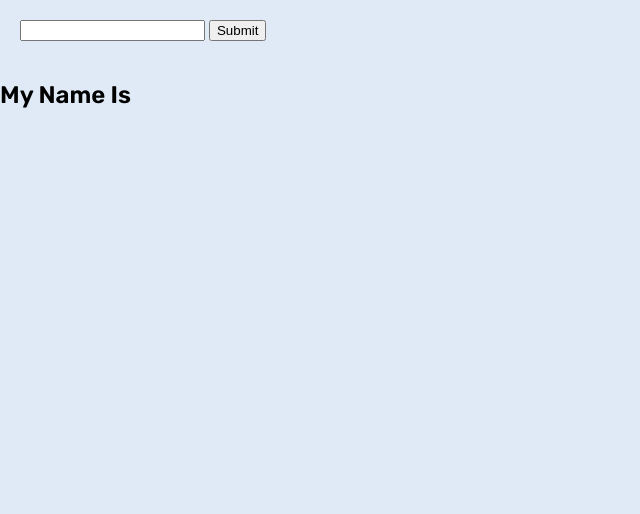
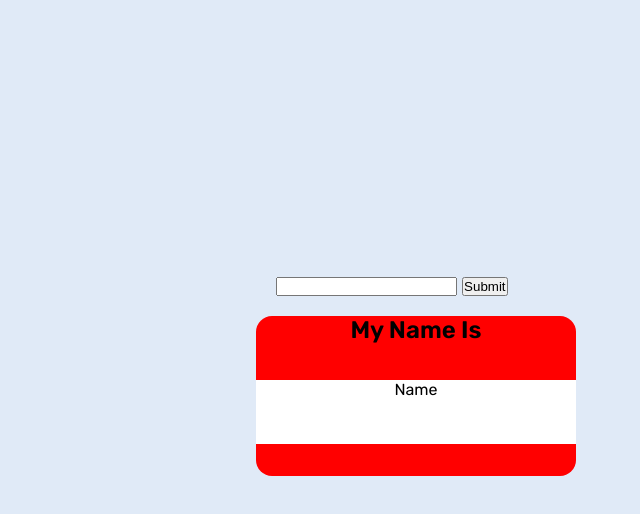
Before and after one commit to rioredwards/Name-Tag, a plain HTML site: page index.html in a window 1280 px wide. Shown: the whole page, without its empty margins (0-640 px from the left). Drawn offline with Linux system fonts and the light colour scheme.

Commit message:
Style Nametag

```diff
--- a/index.html
+++ b/index.html
@@ -26,7 +26,7 @@
             <div class="top-section">
                 <h1>My Name Is</h1>
             </div>
-            <div id="name-section"></div>
+            <div id="name-section">Name</div>
             <div class="bottom-section"></div>
         </section>
         <script type="module" src="app.js"></script>
--- a/styles.css
+++ b/styles.css
@@ -0,0 +1,41 @@
+* {
+    margin: 0;
+    padding: 0;
+    box-sizing: border-box;
+}
+
+main {
+    font-family: Verdana, Geneva, Tahoma, sans-serif;
+}
+
+body {
+    width: 100vw;
+    height: 100vh;
+    /* display: grid;
+    grid-template-areas: 1fr 2fr ; */
+    padding: 20%;
+}
+
+.name-container {
+    height: 10rem;
+    width: 20rem;
+    border-radius: 1rem;
+    overflow: hidden;
+}
+
+.top-section {
+    background-color: red;
+    text-align: center;
+    height: 4rem;
+}
+
+#name-section {
+    background-color: white;
+    text-align: center;
+    height: 4rem;
+}
+
+.bottom-section {
+    background-color: red;
+    height: 3rem;
+}
```
